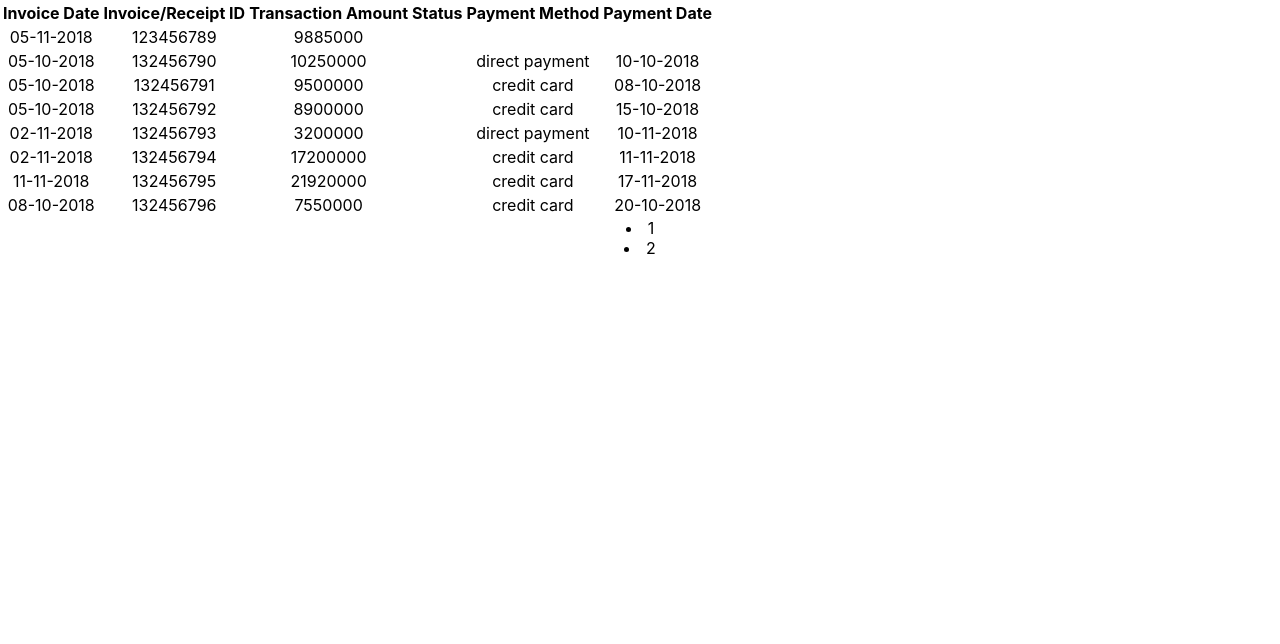
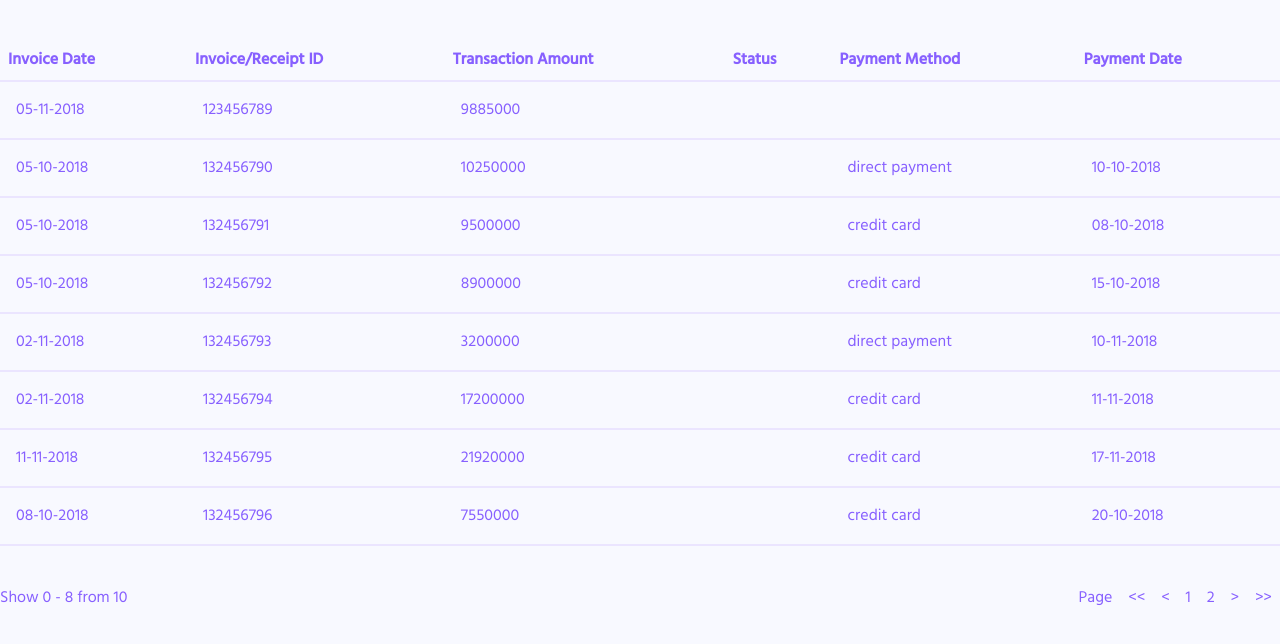
Before and after one commit to yuhanasy/react-data-table, a React (Create React App) app: page / in a window 1280 px wide. Shown: the top 644 px of the page. Built offline with nearby package versions, Linux system fonts and the light colour scheme.

Commit message:
add pagination button

```diff
--- a/src/App.js
+++ b/src/App.js
@@ -1,8 +1,7 @@
 import React, { Component } from "react";
-import "./App.css";
 
 import DataTable from "./components/DataTable";
-
+import { GlobalStyle } from "./GlobalStyle";
 import mockData from "./services/data/mockData.json";
 
 const header = [
@@ -18,9 +17,10 @@ class App extends Component {
   render() {
     const { data } = mockData;
     return (
-      <div className="App">
+      <React.Fragment>
+        <GlobalStyle />
         <DataTable header={header} data={data} />
-      </div>
+      </React.Fragment>
     );
   }
 }
--- /dev/null
+++ b/src/GlobalStyle.js
@@ -0,0 +1,35 @@
+/*! normalize.css v8.0.1 | MIT License | github.com/necolas/normalize.css */
+
+import { createGlobalStyle } from "styled-components";
+
+export const GlobalStyle = createGlobalStyle`
+  html {
+    margin: 0;
+    line-height: 1.15;
+  }
+
+  html, body {
+    @import url('https://fonts.googleapis.com/css?family=Hind:400,500|Work+Sans:500,900');
+    margin: 0;
+    padding: 0;
+    line-height: 1.5;
+    font-family: 'Hind', sans-serif;
+    font-size: 16px;
+    color: #8760ff;
+    background-color: #F8F9FF;
+  }
+
+  ol, ul {
+    padding: 0;
+    list-style: none;
+  }
+
+  a {
+    text-decoration: none;
+    color: inherit;
+  }
+
+  table {
+    border-collapse: collapse;
+  }
+`;
--- a/src/components/DataTable/index.js
+++ b/src/components/DataTable/index.js
@@ -1,14 +1,15 @@
 import React from "react";
 
 import Pagination from "../Pagination";
+import { Table, TableHead, Head, TableBody, Row, Col } from "./styles";
 
 const renderData = (data, cols) =>
   data.map(row => (
-    <tr key={row.id}>
+    <Row key={row.id}>
       {cols.map(col => (
-        <td key={col.value}>{row[col.value]}</td>
+        <Col key={col.value}>{row[col.value]}</Col>
       ))}
-    </tr>
+    </Row>
   ));
 
 class DataTable extends React.Component {
@@ -28,16 +29,16 @@ class DataTable extends React.Component {
 
     return (
       <div>
-        <table>
-          <thead>
-            <tr>
+        <Table>
+          <TableHead>
+            <Row>
               {header.map(col => (
-                <th key={col.value}>{col.label}</th>
+                <Head key={col.value}>{col.label}</Head>
               ))}
-            </tr>
-          </thead>
-          <tbody>{renderData(currentRows, header)}</tbody>
-        </table>
+            </Row>
+          </TableHead>
+          <TableBody>{renderData(currentRows, header)}</TableBody>
+        </Table>
         <Pagination data={data} onChangePage={this.handleChangePage} />
       </div>
     );
--- a/src/components/DataTable/styles.js
+++ b/src/components/DataTable/styles.js
@@ -0,0 +1,25 @@
+import styled from "styled-components";
+
+export const Table = styled.table`
+  margin: 40px auto;
+  width: 100vw;
+  min-width: 600px;
+  text-align: left;
+  color: #8760ff;
+`;
+
+export const TableHead = styled.thead``;
+
+export const Head = styled.th`
+  border-bottom: 2px solid #ebe5ff;
+  padding: 8px;
+`;
+
+export const TableBody = styled.tbody``;
+
+export const Row = styled.tr``;
+
+export const Col = styled.td`
+  border-bottom: 2px solid #ebe5ff;
+  padding: 1em;
+`;
--- a/src/components/Pagination/index.js
+++ b/src/components/Pagination/index.js
@@ -1,4 +1,6 @@
 import React from "react";
+
+import { PaginationWrapper, PageWrapper, Page, PageButton } from "./styles";
 
 class Pagination extends React.Component {
   state = {
@@ -6,8 +8,7 @@ class Pagination extends React.Component {
     rowPerPage: 8
   };
 
-  componentDidMount() {
-    const { currentPage, rowPerPage } = this.state;
+  calcCurrentRows = (currentPage, rowPerPage = 8) => {
     const { data } = this.props;
 
     const lastRow = currentPage * rowPerPage;
@@ -15,39 +16,89 @@ class Pagination extends React.Component {
     const currentRows = data.slice(firstRow, lastRow);
 
     this.props.onChangePage(currentRows);
+    this.setState({ firstRow, lastRow });
+  };
+
+  componentDidMount() {
+    const { currentPage, rowPerPage } = this.state;
+    const { data } = this.props;
+
+    const totalPage = Math.ceil(data.length / rowPerPage);
+    this.calcCurrentRows(currentPage, rowPerPage);
+    this.setState({ totalPage });
   }
 
   handleClick = event => {
     const currentPage = Number(event.target.id);
     const { rowPerPage } = this.state;
-    const { data } = this.props;
 
-    const lastRow = currentPage * rowPerPage;
-    const firstRow = lastRow - rowPerPage;
-    const currentRows = data.slice(firstRow, lastRow);
-
-    this.props.onChangePage(currentRows);
+    this.calcCurrentRows(currentPage, rowPerPage);
     this.setState({ currentPage });
   };
 
+  handleNext = () => {
+    let { currentPage, totalPage } = this.state;
+    if (currentPage < totalPage) {
+      currentPage += 1;
+      this.calcCurrentRows(currentPage);
+      this.setState({ currentPage });
+    }
+  };
+
+  handlePrevious = () => {
+    let { currentPage } = this.state;
+    if (currentPage > 1) {
+      currentPage -= 1;
+      this.calcCurrentRows(currentPage);
+      this.setState({ currentPage });
+    }
+  };
+
+  handleFirst = () => {
+    this.calcCurrentRows(1);
+    this.setState({
+      currentPage: 1
+    });
+  };
+
+  handleLast = () => {
+    const { totalPage } = this.state;
+    this.calcCurrentRows(totalPage);
+    this.setState({
+      currentPage: totalPage
+    });
+  };
+
   render() {
-    const { rowPerPage } = this.state;
+    const { firstRow, lastRow, totalPage } = this.state;
     const { data } = this.props;
 
     const pageNumbers = [];
-    for (let i = 1; i <= Math.ceil(data.length / rowPerPage); i++) {
+    for (let i = 1; i <= totalPage; i++) {
       pageNumbers.push(i);
     }
 
     const renderPageNumbers = pageNumbers.map(number => {
       return (
-        <li key={number} id={number} onClick={this.handleClick}>
+        <Page key={number} id={number} onClick={this.handleClick}>
           {number}
-        </li>
+        </Page>
       );
     });
 
-    return <div>{renderPageNumbers}</div>;
+    return (
+      <PaginationWrapper>
+        <div>{`Show ${firstRow} - ${lastRow} from ${data.length}`}</div>
+        <div>
+          <PageButton>Page</PageButton>
+          <PageButton onClick={this.handleFirst}>&lt;&lt;</PageButton>
+          <PageButton onClick={this.handlePrevious}>&lt;</PageButton>
+          <PageWrapper>{renderPageNumbers}</PageWrapper>
+          <PageButton onClick={this.handleNext}>&gt;</PageButton>
+          <PageButton onClick={this.handleLast}>&gt;&gt;</PageButton>
+        </div>
+      </PaginationWrapper>
+    );
   }
 }
 
--- /dev/null
+++ b/src/components/Pagination/styles.js
@@ -0,0 +1,22 @@
+import styled from "styled-components";
+
+export const PaginationWrapper = styled.div`
+  display: flex;
+  justify-content: space-between;
+`;
+
+export const PageWrapper = styled.ul`
+  display: inline-block;
+  margin: 0;
+`;
+
+export const Page = styled.li`
+  display: inline-block;
+  margin: 0 8px;
+  cursor: pointer;
+`;
+
+export const PageButton = styled.span`
+  margin: 0 8px;
+  cursor: pointer;
+`;
```
